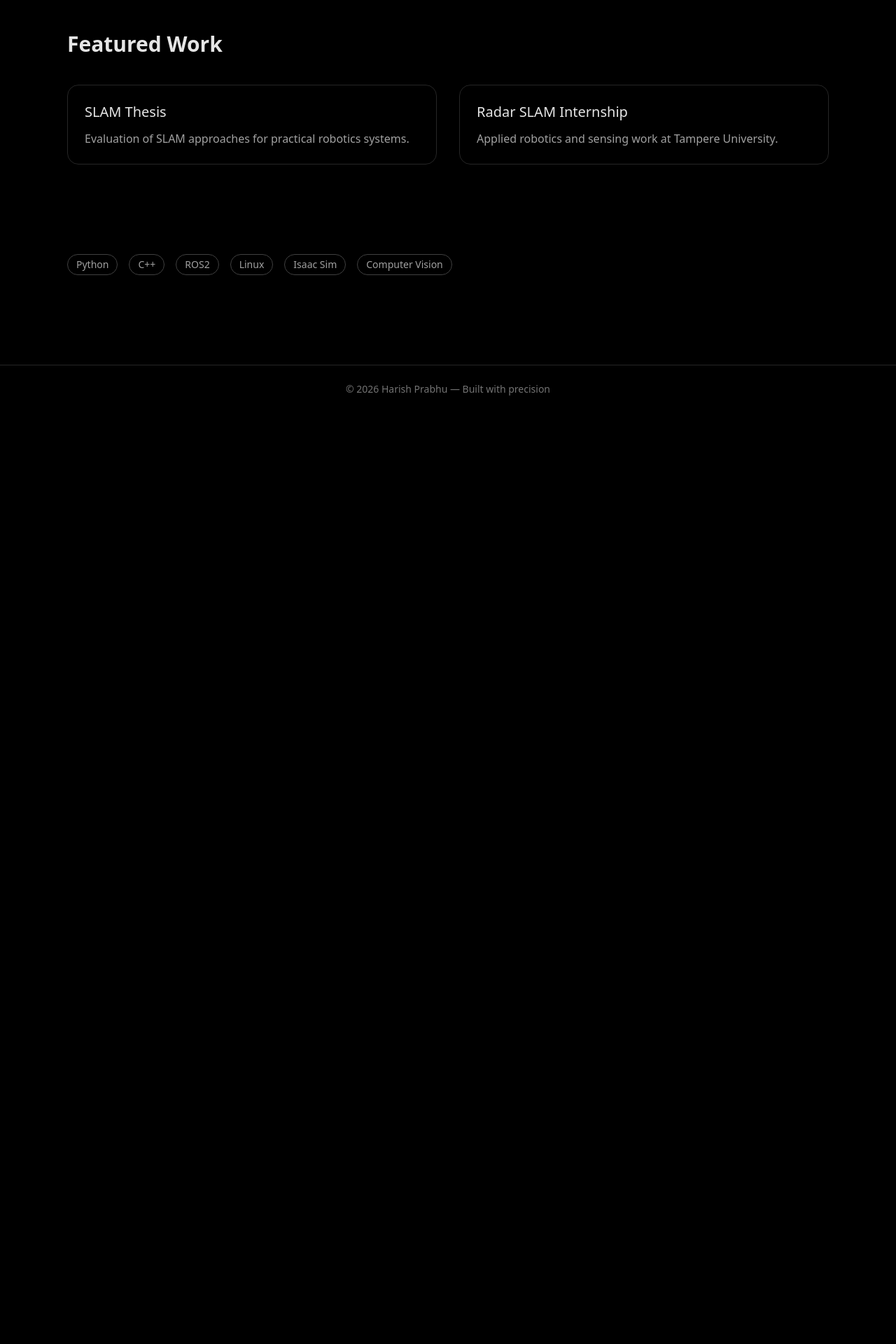
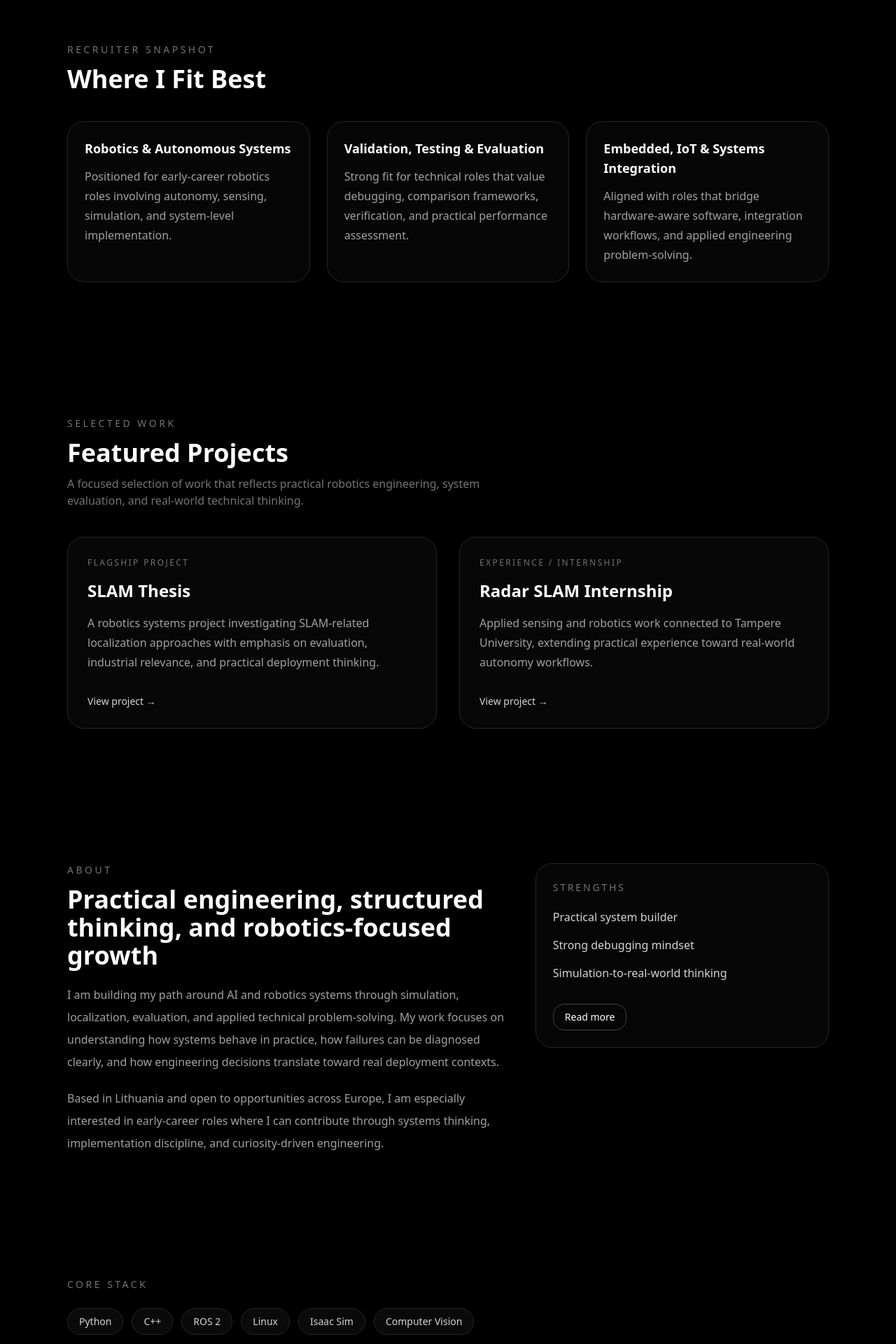
Before and after one commit to Harishprabhu30/personal-portfolio, a Next.js app: page / in a window 1280 px wide. Shown: the part 940-2860 px from the top of the page at 70% size. Before the commit the page ends 1530 px from the top, so only its background shows below. Built offline with nearby package versions, Linux system fonts and the light colour scheme; no server answers.

Commit message:
Build homepage recruiter sections and resume CTA

```diff
--- a/src/app/page.tsx
+++ b/src/app/page.tsx
@@ -2,6 +2,9 @@ import Hero from "@/components/home/Hero";
 import AIQueryBar from "@/components/home/AIQueryBar";
 import FeaturedProjects from "@/components/home/FeaturedProjects";
 import TechStackStrip from "@/components/home/TechStackStrip";
+import RoleClusters from "@/components/home/RoleClusters";
+import AboutSnapshot from "@/components/home/AboutSnapshot";
+import ResumeCTA from "@/components/home/ResumeCTA";
 
 export default function Home() {
   return (
@@ -12,8 +15,11 @@ export default function Home() {
       </div>
 
       <AIQueryBar />
+      <RoleClusters />
       <FeaturedProjects />
+      <AboutSnapshot />
       <TechStackStrip />
+      <ResumeCTA />
     </div>
   );
 }
--- /dev/null
+++ b/src/components/home/AboutSnapshot.tsx
@@ -0,0 +1,49 @@
+import Link from "next/link";
+
+export default function AboutSnapshot() {
+  return (
+    <section className="py-24">
+      <div className="grid gap-10 md:grid-cols-[1.2fr_0.8fr] md:items-start">
+        <div>
+          <p className="text-sm uppercase tracking-[0.25em] text-neutral-500">
+            About
+          </p>
+          <h2 className="mt-3 text-3xl md:text-4xl font-semibold text-white">
+            Practical engineering, structured thinking, and robotics-focused growth
+          </h2>
+          <p className="mt-5 max-w-3xl leading-8 text-neutral-400">
+            I am building my path around AI and robotics systems through simulation,
+            localization, evaluation, and applied technical problem-solving. My work
+            focuses on understanding how systems behave in practice, how failures can
+            be diagnosed clearly, and how engineering decisions translate toward real
+            deployment contexts.
+          </p>
+          <p className="mt-5 max-w-3xl leading-8 text-neutral-400">
+            Based in Lithuania and open to opportunities across Europe, I am especially
+            interested in early-career roles where I can contribute through systems
+            thinking, implementation discipline, and curiosity-driven engineering.
+          </p>
+        </div>
+
+        <div className="rounded-3xl border border-neutral-800 bg-neutral-950/60 p-6">
+          <p className="text-sm uppercase tracking-[0.2em] text-neutral-500">
+            Strengths
+          </p>
+
+          <ul className="mt-5 space-y-4 text-neutral-300">
+            <li>Practical system builder</li>
+            <li>Strong debugging mindset</li>
+            <li>Simulation-to-real-world thinking</li>
+          </ul>
+
+          <Link
+            href="/about"
+            className="mt-8 inline-block rounded-2xl border border-neutral-700 px-4 py-2 text-sm text-white hover:border-neutral-500"
+          >
+            Read more
+          </Link>
+        </div>
+      </div>
+    </section>
+  );
+}
--- a/src/components/home/FeaturedProjects.tsx
+++ b/src/components/home/FeaturedProjects.tsx
@@ -1,22 +1,62 @@
+import Link from "next/link";
+
+const projects = [
+  {
+    title: "SLAM Thesis",
+    description:
+      "A robotics systems project investigating SLAM-related localization approaches with emphasis on evaluation, industrial relevance, and practical deployment thinking.",
+    href: "/projects/slam-thesis",
+    tag: "Flagship Project",
+  },
+  {
+    title: "Radar SLAM Internship",
+    description:
+      "Applied sensing and robotics work connected to Tampere University, extending practical experience toward real-world autonomy workflows.",
+    href: "/projects/tampere-radar-slam",
+    tag: "Experience / Internship",
+  },
+];
+
 export default function FeaturedProjects() {
   return (
-    <section className="py-20">
-      <h2 className="text-3xl font-semibold mb-10">Featured Work</h2>
+    <section className="py-24">
+      <div className="mb-10">
+        <p className="text-sm uppercase tracking-[0.25em] text-neutral-500">
+          Selected Work
+        </p>
+        <h2 className="mt-3 text-3xl md:text-4xl font-semibold text-white">
+          Featured Projects
+        </h2>
+        <p className="mt-3 max-w-2xl text-neutral-500">
+          A focused selection of work that reflects practical robotics engineering,
+          system evaluation, and real-world technical thinking.
+        </p>
+      </div>
 
-      <div className="grid md:grid-cols-2 gap-8">
-        <div className="p-6 border border-neutral-800 rounded-2xl hover:border-neutral-600 transition">
-          <h3 className="text-xl font-medium">SLAM Thesis</h3>
-          <p className="text-neutral-400 mt-3">
-            Evaluation of SLAM approaches for practical robotics systems.
-          </p>
-        </div>
+      <div className="grid gap-8 md:grid-cols-2">
+        {projects.map((project) => (
+          <Link
+            key={project.title}
+            href={project.href}
+            className="group rounded-3xl border border-neutral-800 bg-neutral-950/70 p-7 transition hover:border-neutral-600 hover:bg-neutral-950"
+          >
+            <p className="text-xs uppercase tracking-[0.2em] text-neutral-500">
+              {project.tag}
+            </p>
 
-        <div className="p-6 border border-neutral-800 rounded-2xl hover:border-neutral-600 transition">
-          <h3 className="text-xl font-medium">Radar SLAM Internship</h3>
-          <p className="text-neutral-400 mt-3">
-            Applied robotics and sensing work at Tampere University.
-          </p>
-        </div>
+            <h3 className="mt-4 text-2xl font-semibold text-white transition group-hover:text-neutral-100">
+              {project.title}
+            </h3>
+
+            <p className="mt-4 leading-7 text-neutral-400">
+              {project.description}
+            </p>
+
+            <div className="mt-8 text-sm text-neutral-300">
+              View project →
+            </div>
+          </Link>
+        ))}
       </div>
     </section>
   );
--- /dev/null
+++ b/src/components/home/ResumeCTA.tsx
@@ -0,0 +1,36 @@
+import Link from "next/link";
+
+export default function ResumeCTA() {
+  return (
+    <section className="py-24">
+      <div className="rounded-3xl border border-neutral-800 bg-neutral-950/70 p-8 md:p-10">
+        <p className="text-sm uppercase tracking-[0.25em] text-neutral-500">
+          Resume
+        </p>
+        <h2 className="mt-3 text-3xl font-semibold text-white">
+          View my background quickly
+        </h2>
+        <p className="mt-4 max-w-2xl leading-7 text-neutral-400">
+          A concise view of my experience, technical skills, projects, and early-career
+          role fit for robotics, systems, validation, and applied engineering work.
+        </p>
+
+        <div className="mt-8 flex flex-wrap gap-3">
+          <Link
+            href="/resume"
+            className="rounded-2xl bg-white px-5 py-3 font-medium text-black"
+          >
+            View Resume
+          </Link>
+
+          <a
+            href="/resume/Harish_Prabhu_Resume.pdf"
+            className="rounded-2xl border border-neutral-700 px-5 py-3 font-medium text-white hover:border-neutral-500"
+          >
+            Download PDF
+          </a>
+        </div>
+      </div>
+    </section>
+  );
+}
--- a/src/components/home/RoleClusters.tsx
+++ b/src/components/home/RoleClusters.tsx
@@ -0,0 +1,44 @@
+const roles = [
+  {
+    title: "Robotics & Autonomous Systems",
+    description:
+      "Positioned for early-career robotics roles involving autonomy, sensing, simulation, and system-level implementation.",
+  },
+  {
+    title: "Validation, Testing & Evaluation",
+    description:
+      "Strong fit for technical roles that value debugging, comparison frameworks, verification, and practical performance assessment.",
+  },
+  {
+    title: "Embedded, IoT & Systems Integration",
+    description:
+      "Aligned with roles that bridge hardware-aware software, integration workflows, and applied engineering problem-solving.",
+  },
+];
+
+export default function RoleClusters() {
+  return (
+    <section className="py-24">
+      <div className="mb-10">
+        <p className="text-sm uppercase tracking-[0.25em] text-neutral-500">
+          Recruiter Snapshot
+        </p>
+        <h2 className="mt-3 text-3xl md:text-4xl font-semibold text-white">
+          Where I Fit Best
+        </h2>
+      </div>
+
+      <div className="grid gap-6 md:grid-cols-3">
+        {roles.map((role) => (
+          <div
+            key={role.title}
+            className="rounded-3xl border border-neutral-800 bg-neutral-950/60 p-6"
+          >
+            <h3 className="text-lg font-semibold text-white">{role.title}</h3>
+            <p className="mt-3 leading-7 text-neutral-400">{role.description}</p>
+          </div>
+        ))}
+      </div>
+    </section>
+  );
+}
--- a/src/components/home/TechStackStrip.tsx
+++ b/src/components/home/TechStackStrip.tsx
@@ -1,15 +1,26 @@
+const tech = [
+  "Python",
+  "C++",
+  "ROS 2",
+  "Linux",
+  "Isaac Sim",
+  "Computer Vision",
+];
+
 export default function TechStackStrip() {
-  const tech = ["Python", "C++", "ROS2", "Linux", "Isaac Sim", "Computer Vision"];
+  return (
+    <section className="py-20">
+      <p className="text-sm uppercase tracking-[0.25em] text-neutral-500">
+        Core Stack
+      </p>
 
-  return (
-    <section className="py-12">
-      <div className="flex flex-wrap gap-4 text-sm text-neutral-400">
-        {tech.map((t) => (
+      <div className="mt-6 flex flex-wrap gap-3">
+        {tech.map((item) => (
           <span
-            key={t}
-            className="px-3 py-1 border border-neutral-700 rounded-full"
+            key={item}
+            className="rounded-full border border-neutral-800 bg-neutral-950 px-4 py-2 text-sm text-neutral-300"
           >
-            {t}
+            {item}
           </span>
         ))}
       </div>
```
